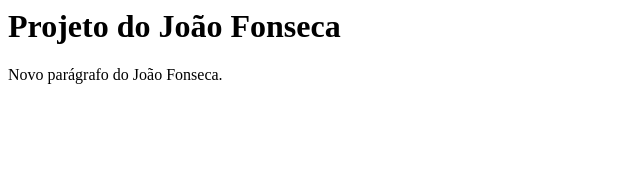
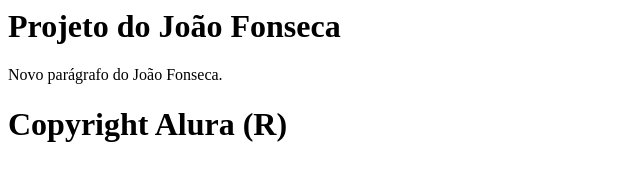
Before and after one commit to rafaelrosa/curso-git, a plain HTML site: page index.html in a window 1280 px wide. Shown: the whole page, without its empty margins (0-640 px from the left). Drawn offline with Linux system fonts and the light colour scheme.

Commit message:
Copyright

```diff
--- a/index.html
+++ b/index.html
@@ -3,5 +3,6 @@
    <body>
       <h1>Projeto do João Fonseca</h1>
       <p>Novo parágrafo do João Fonseca.</p>
+      <h1>Copyright Alura (R)</h1>
    </body>
 </html>
```
